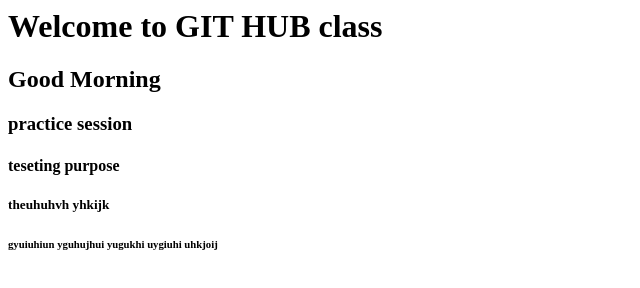
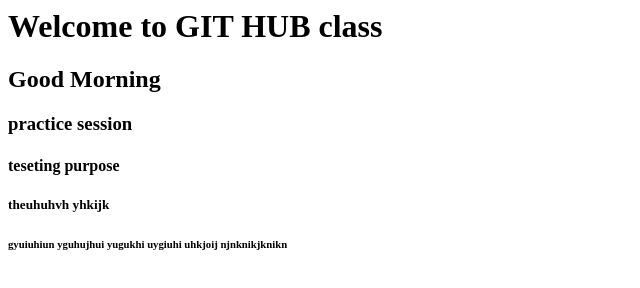
Before and after one commit to Eswaridevops/MYNEWREPO, a plain HTML site: page index.html in a window 1280 px wide. Shown: the full height of the page, 0-640 px from the left. Drawn offline with Linux system fonts and the light colour scheme.

Commit message:
Update index.html

```diff
--- a/index.html
+++ b/index.html
@@ -3,4 +3,4 @@
 <h3>practice session</h3>
 <h4>teseting purpose</h4>
 <h5> theuhuhvh yhkijk </h5>
-<h6>gyuiuhiun yguhujhui yugukhi uygiuhi uhkjoij </h6>
+<h6>gyuiuhiun yguhujhui yugukhi uygiuhi uhkjoij njnknikjknikn </h6>
```
